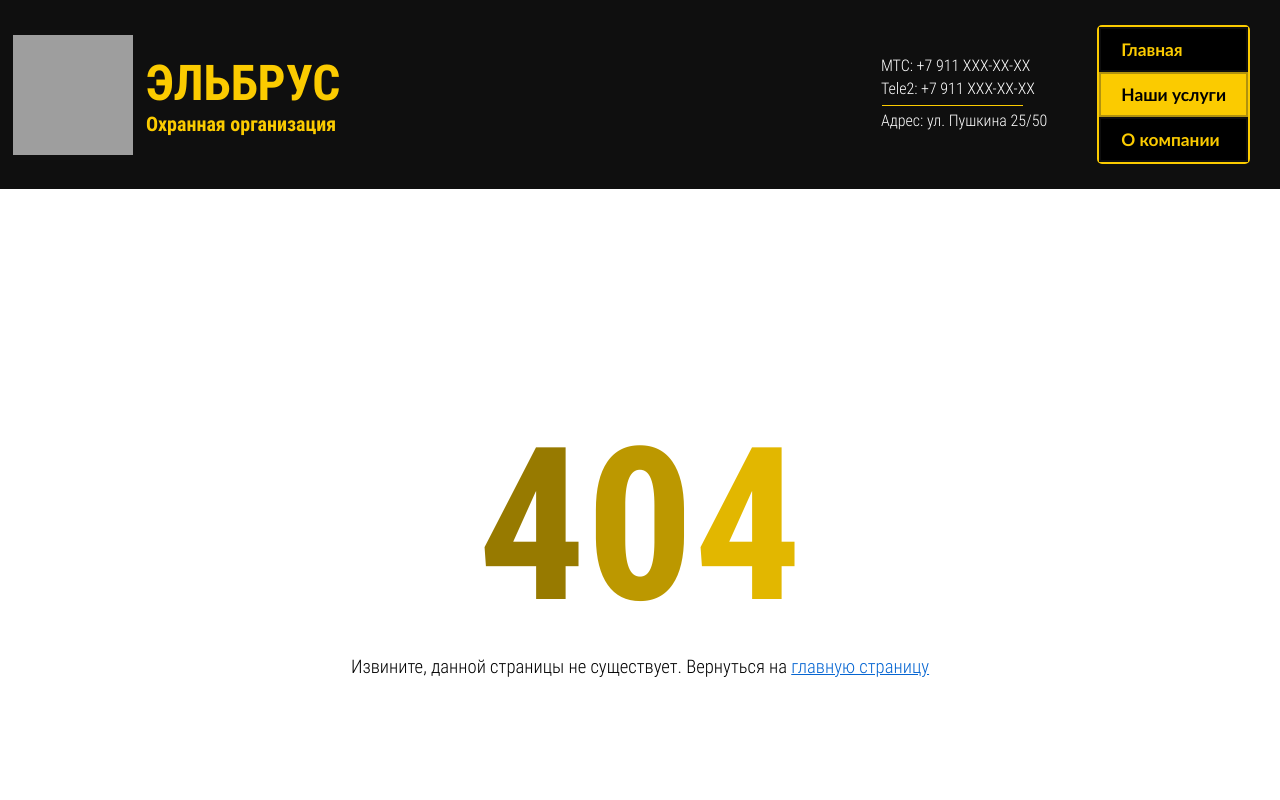
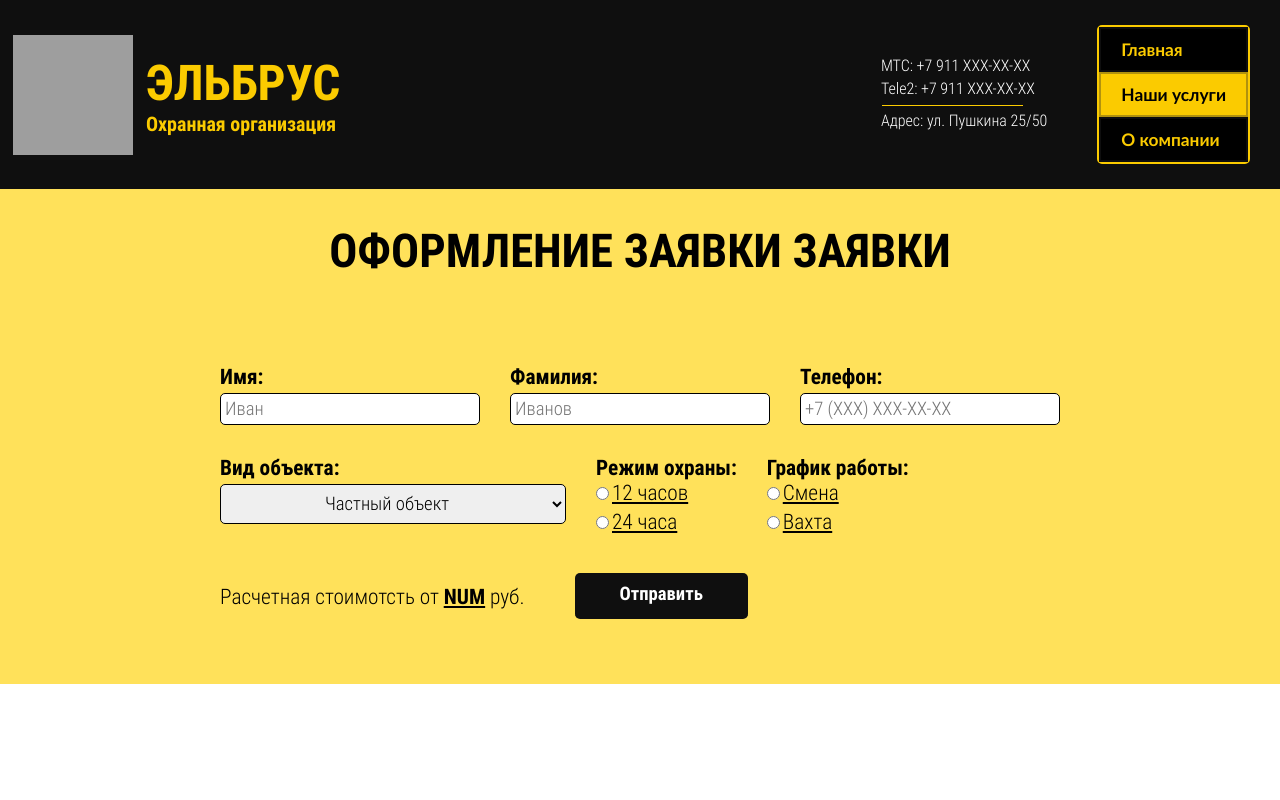
Before and after one commit to smirnovv11/elbrus-website, a React (Vite) app: page /services in a window 1280 px wide. Shown: the top 800 px of the page. Built offline with nearby package versions, Linux system fonts and the light colour scheme; grey boxes are pictures that could not be loaded.

Commit message:
form-updated

```diff
--- a/src/App.jsx
+++ b/src/App.jsx
@@ -5,6 +5,7 @@ import { lazy } from 'react'
 const Home = lazy(() => import('./pages/home/Home'))
 const About = lazy(() => import('./pages/about/About'))
 const NoPage = lazy(() => import('./pages/nopage/NoPage'))
+const Services = lazy(() => import('./pages/services/Services'))
 
 function App() {
   return (
@@ -13,6 +14,7 @@ function App() {
         <Route path='/' element={<Layout/>}>
           <Route index element={<Home/>}/>
           <Route path='about' element={<About/>}/>
+          <Route path='services' element={<Services/>}/>
           <Route path='*' element={<NoPage/>}/>
         </Route>
       </Routes>
--- a/src/components/applicationForm/ApplicationFrom.jsx
+++ b/src/components/applicationForm/ApplicationFrom.jsx
@@ -40,23 +40,24 @@ const ApplicationFrom = ({bgColor}) => {
 
     return <div id="application-form" style={{backgroundColor: `${bgColor}`}} className={styles.container}>
         <h1 className={styles.title}>Оформление заявки заявки</h1>
+        <hr></hr>
         <form className={styles.form}>
             <div className={styles.client_info}>
-                <div>
+                <div className={styles.line_div}>
                     <label>Имя:</label>
-                    <input type='text' maxLength={'30'} autoComplete='false' name='name' required/>
+                    <input type='text' maxLength={'30'} autoComplete='false' name='name' required placeholder='Иван'/>
                 </div>
-                <div>
+                <div className={styles.line_div}>
                     <label>Фамилия:</label>
-                    <input type='text' maxLength={'30'} autoComplete='false' name='surname' required/>
+                    <input type='text' maxLength={'30'} autoComplete='false' name='surname' required placeholder='Иванов'/>
                 </div>
-                <div>
+                <div className={styles.line_div}>
                     <label>Телефон:</label>
                     <input type="tel" value={phoneNumber} onChange={handleInputChange} placeholder="+7 (XXX) XXX-XX-XX" autoComplete='false'/>
                 </div>
             </div>
             <div className={styles.service_customize}>
-                <div>
+                <div className={styles.line}>
                     <label>Вид объекта:</label>
                     <select className={styles.select} type='select' required>
                         <option>Частный объект</option>
@@ -70,15 +71,32 @@ const ApplicationFrom = ({bgColor}) => {
                         <option>Частный объект</option>
                     </select>
                 </div>
-                <div>
+                <div className={styles.radio_div}>
                     <label>Режим охраны:</label>
-                    <div className={styles.radio_div}>
+                    <div>
                         <input type='radio' name='time' id='time1' required/>
                         <label style={{fontWeight: 'normal', textDecoration: 'underline'}} htmlFor="time1">12 часов</label>
+                    </div>
+                    <div>
                         <input type='radio' name='time' id='time2' required/>
                         <label style={{fontWeight: 'normal', textDecoration: 'underline'}} htmlFor="time2">24 часа</label>
                     </div>
                 </div>
+                <div className={styles.radio_div}>
+                    <label>График работы:</label>
+                    <div>
+                        <input type='radio' name='schedule' id='schedule1' required/>
+                        <label style={{fontWeight: 'normal', textDecoration: 'underline'}} htmlFor="schedule1">Смена</label>
+                    </div>
+                    <div>
+                        <input type='radio' name='schedule' id='schedule2' required/>
+                        <label style={{fontWeight: 'normal', textDecoration: 'underline'}} htmlFor="schedule2">Вахта</label>
+                    </div>
+                </div>
+            </div>
+            <div className={styles.control_div}>
+                <p>Расчетная стоимотсть от <span style={{textDecoration: 'underline', fontWeight: 'bold'}}>NUM</span> руб.</p>
+                <button className={styles.black_btn}>Отправить</button>
             </div>
 
         </form>
--- a/src/components/applicationForm/ApplicationFrom.module.css
+++ b/src/components/applicationForm/ApplicationFrom.module.css
@@ -1,20 +1,42 @@
+.container {
+    padding: 20px;
+    display: flex;
+    flex-direction: column;
+    padding-bottom: 65px;
+    align-items: center;
+}
+
 .title {
     text-align: center;
-    margin: 20px 0px;
+    font-size: 35pt;
+    text-transform: uppercase;
+    margin-top: 15px;
+    margin-bottom: 0px;
+}
+
+.container hr {
+    background-color: #17171700;
+    height: 3px;
+    width: 500px;
+    margin-bottom: 70px;
+    margin-top: 13px;
 }
 
 .form {
     margin: 0px 50px;
+    display: flex;
+    flex-direction: column;
+    align-items: flex-start;
 }
 
 .client_info {
     display: flex;
-    gap: 20px;
+    gap: 30px;
     font-size: 16pt;
     font-weight: 600;
     margin-bottom: 30px;
 }
-.client_info div {
+.client_info .line_div {
     display: flex;
     flex-direction: column;
 }
@@ -24,15 +46,16 @@
     margin-top: 4px;
     font-size: 14pt;
     padding: 4px;
+    width: 250px;
 }
 
 .service_customize {
     display: flex;
     font-size: 16pt;
     font-weight: 600;
-    gap: 20px;
+    gap: 30px;
 }
-.service_customize div {
+.service_customize .line {
     display: flex;
     flex-direction: column;
 }
@@ -42,15 +65,47 @@
     border-radius: 5px;
     border: 1px solid black;
     font-size: 14pt;
-    padding: 10px 25px;
+    padding: 7px 30px;
     text-align: center;
 }
 
 .radio_div {
     display: flex;
-    flex-direction: row;
+    flex-direction: column;
+}
+.radio_div div {
+    margin-bottom: 4px;
+}
+.radio_div div input {
+    margin-right: 3px;
 }
 
 input[type='radio'] {
     align-self: center;
 }
+
+.control_div {
+    margin-top: 35px;
+    display: flex;
+    justify-content: space-between;
+    font-size: 16pt;
+    align-items: center;
+    gap: 50px;
+}
+
+.black_btn {
+    cursor: pointer;
+    padding: 10px 45px;
+    font-weight: bold;
+    font-size: 14pt;
+    color: #FFF;
+    background-color: rgb(15, 15, 15);
+    border: none;
+    border-radius: 5px;
+    border-bottom: 4px solid rgb(15, 15, 15);
+    transition: all 0.3s ease-in-out;
+}
+.black_btn:hover {
+    background-color: #242424;
+    border-bottom: 4px solid #232323;
+}
--- a/src/pages/home/home.components/shortInfoSection/ShortInfoSection.jsx
+++ b/src/pages/home/home.components/shortInfoSection/ShortInfoSection.jsx
@@ -1,5 +1,6 @@
 import styles from './ShortInfoSection.module.css'
 import { scrollToForm } from '../../../../components/applicationForm/ApplicationFrom';
+import { Link } from 'react-router-dom';
 
 const ShortInfoSection = () => {
     return (
@@ -23,7 +24,7 @@ const ShortInfoSection = () => {
                             <h2>Ознакомтесь со списком предоставляемых услуг</h2>
 
                             <p>Подробную информацию об услугах можно просмотреть на вкладке "Наши услуги"</p>
-                            <button className={styles.black_btn}>К услугам</button>
+                            <Link className={styles.black_btn} to={'/services'}>К услугам</Link>
                     </div>
                     <div className={styles.white_panel}>
                             <h2>Оставьте вашу заявку на бесплатную консультацию!</h2>
--- a/src/pages/home/home.components/shortInfoSection/ShortInfoSection.module.css
+++ b/src/pages/home/home.components/shortInfoSection/ShortInfoSection.module.css
@@ -107,6 +107,8 @@
     border-bottom: 2px solid #ffdd00;
 }
 .black_btn {
+    margin-top: 2.9vh;
+    width: 70%;
     cursor: pointer;
     padding: 12px 25px;
     font-weight: bold;
--- /dev/null
+++ b/src/pages/services/Services.jsx
@@ -0,0 +1,12 @@
+import ApplicationFrom from '../../components/applicationForm/ApplicationFrom'
+import styles from './Services.module.css'
+
+const Services = () => {
+    return (
+        <div>
+            <ApplicationFrom bgColor={'#ffe15a'}/>
+        </div>
+    )
+}
+
+export default Services
```
Also changed, not shown: src/pages/services/Services.module.css (added).
